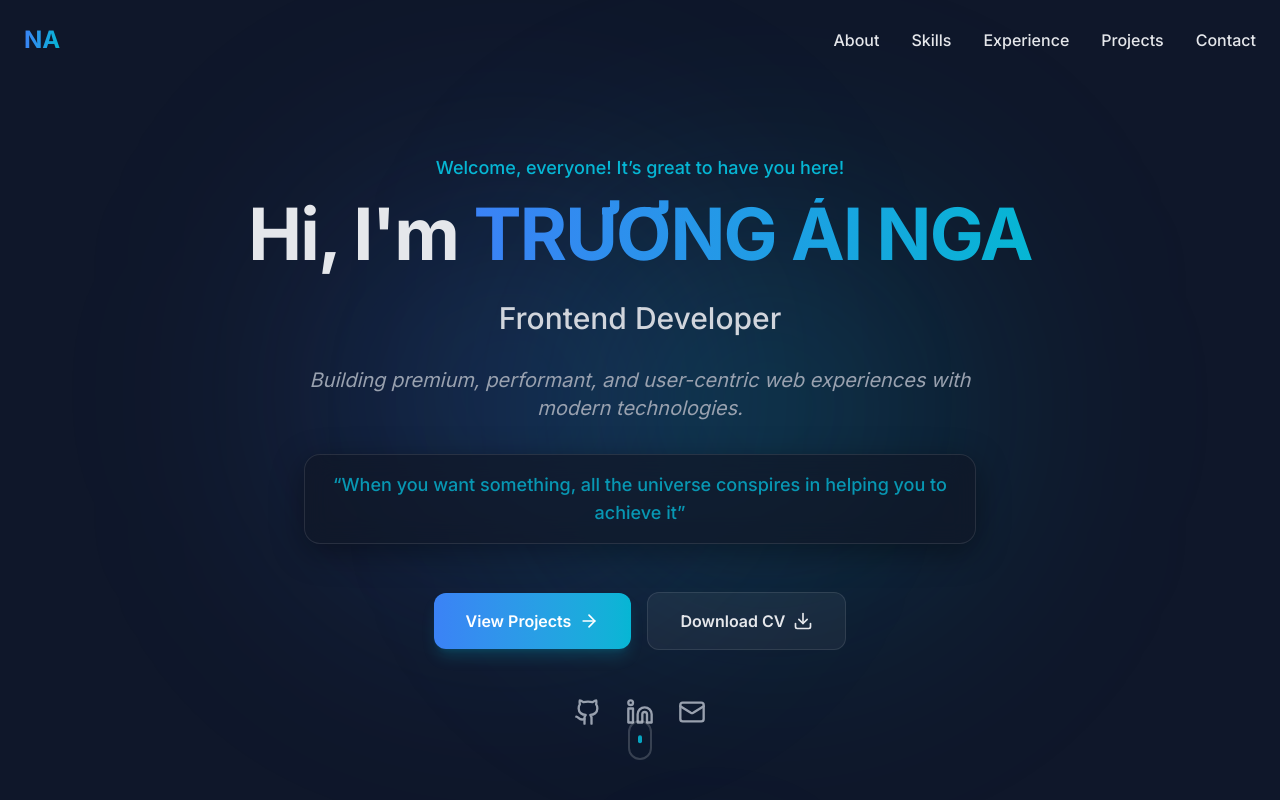
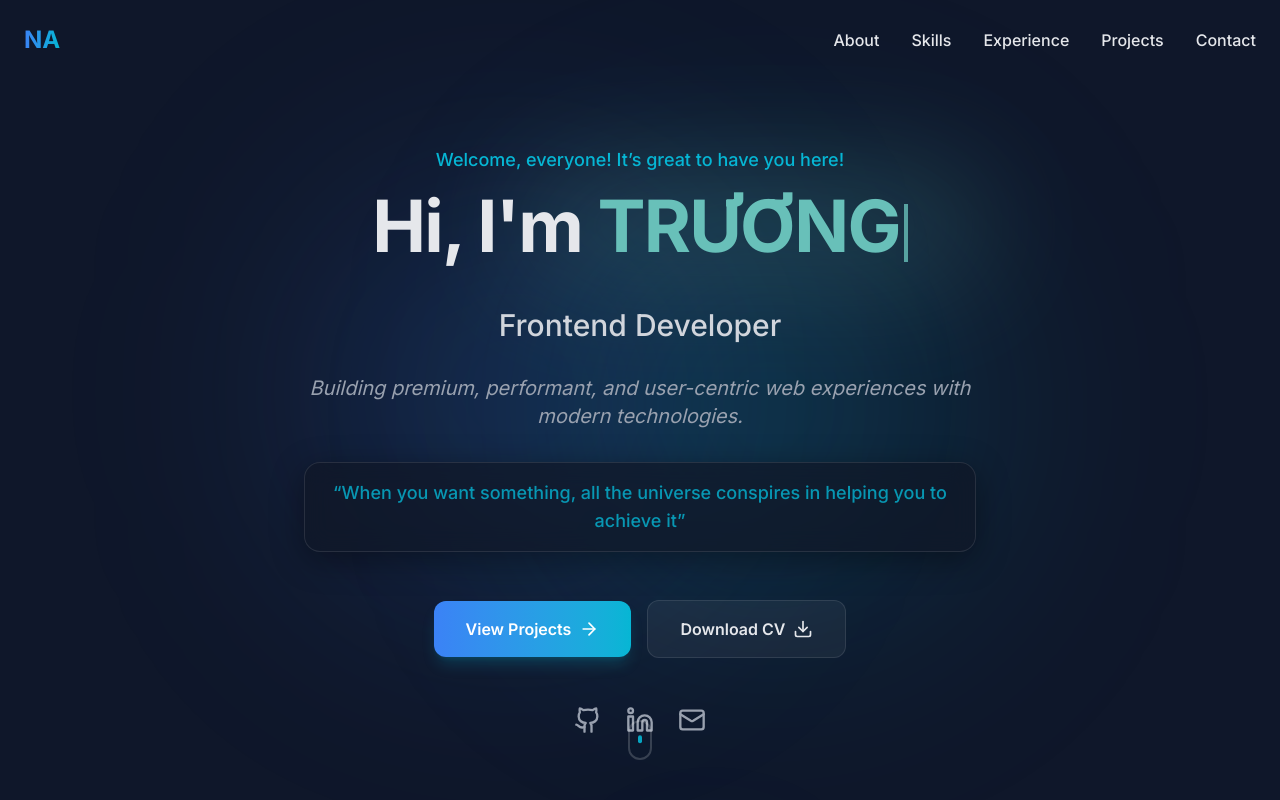
Before and after one commit to AiNga04/Portfolio, a Next.js app: page / in a window 1280 px wide. Shown: the top 800 px of the page. Built offline with nearby package versions, Linux system fonts and the light colour scheme.

Commit message:
feat: Implement dynamic typing and color-changing animation for the hero section's name.

```diff
--- a/src/components/Hero.tsx
+++ b/src/components/Hero.tsx
@@ -1,10 +1,61 @@
 "use client";
 
+import { useState, useEffect, useCallback } from "react";
 import { motion } from "framer-motion";
 import { ArrowRight, Github, Linkedin, Mail, Download } from "lucide-react";
 import { cvData } from "@/lib/data";
 
 export default function Hero() {
+  const [text, setText] = useState("");
+  const [isDeleting, setIsDeleting] = useState(false);
+  const [loopNum, setLoopNum] = useState(0);
+  const [typingSpeed, setTypingSpeed] = useState(150);
+  const [colorIndex, setColorIndex] = useState(0);
+
+  const name = cvData.name;
+  const colors = [
+    "text-accent-cyan",
+    "text-accent-blue",
+    "text-purple-400",
+    "text-emerald-400",
+    "text-orange-400",
+  ];
+
+  const handleType = useCallback(() => {
+    const fullText = name;
+    const updatedText = isDeleting
+      ? fullText.substring(0, text.length - 1)
+      : fullText.substring(0, text.length + 1);
+
+    setText(updatedText);
+
+    if (!isDeleting && updatedText === fullText) {
+      setTypingSpeed(2000); // Pause at end
+      setIsDeleting(true);
+    } else if (isDeleting && updatedText === "") {
+      setIsDeleting(false);
+      setLoopNum((prev) => prev + 1);
+      setTypingSpeed(500);
+    } else {
+      setTypingSpeed(isDeleting ? 100 : 150);
+    }
+  }, [name, isDeleting, text.length]);
+
+  useEffect(() => {
+    const timer = setTimeout(() => {
+      handleType();
+    }, typingSpeed);
+
+    return () => clearTimeout(timer);
+  }, [handleType, typingSpeed]);
+
+  useEffect(() => {
+    const colorTimer = setInterval(() => {
+      setColorIndex((prev) => (prev + 1) % colors.length);
+    }, 2000);
+    return () => clearInterval(colorTimer);
+  }, [colors.length]);
+
   return (
     <section className="relative min-h-screen flex items-center justify-center overflow-hidden pt-20">
       {/* Background decoration */}
@@ -26,11 +77,14 @@ export default function Hero() {
             Welcome, everyone! It’s great to have you here!
           </motion.p>
 
-          <h1 className="text-5xl md:text-7xl font-bold mb-6 tracking-tight">
+          <h1 className="text-5xl md:text-7xl font-bold mb-6 tracking-tight min-h-[1.2em]">
             Hi, I&apos;m{" "}
-            <span className="text-gradient relative group inline-block">
-              {cvData.name}
-              <span className="absolute inset-0 blur-2xl bg-accent-cyan/20 scale-150 rounded-full opacity-0 group-hover:opacity-100 transition-opacity duration-700 -z-10" />
+            <span
+              className={`relative group inline-block transition-colors duration-1000 ${colors[colorIndex]}`}
+            >
+              {text}
+              <span className="inline-block w-[4px] h-[0.8em] bg-current ml-1 animate-pulse align-middle" />
+              <span className="absolute inset-0 blur-2xl bg-current opacity-20 scale-150 rounded-full -z-10" />
             </span>
           </h1>
 
```
